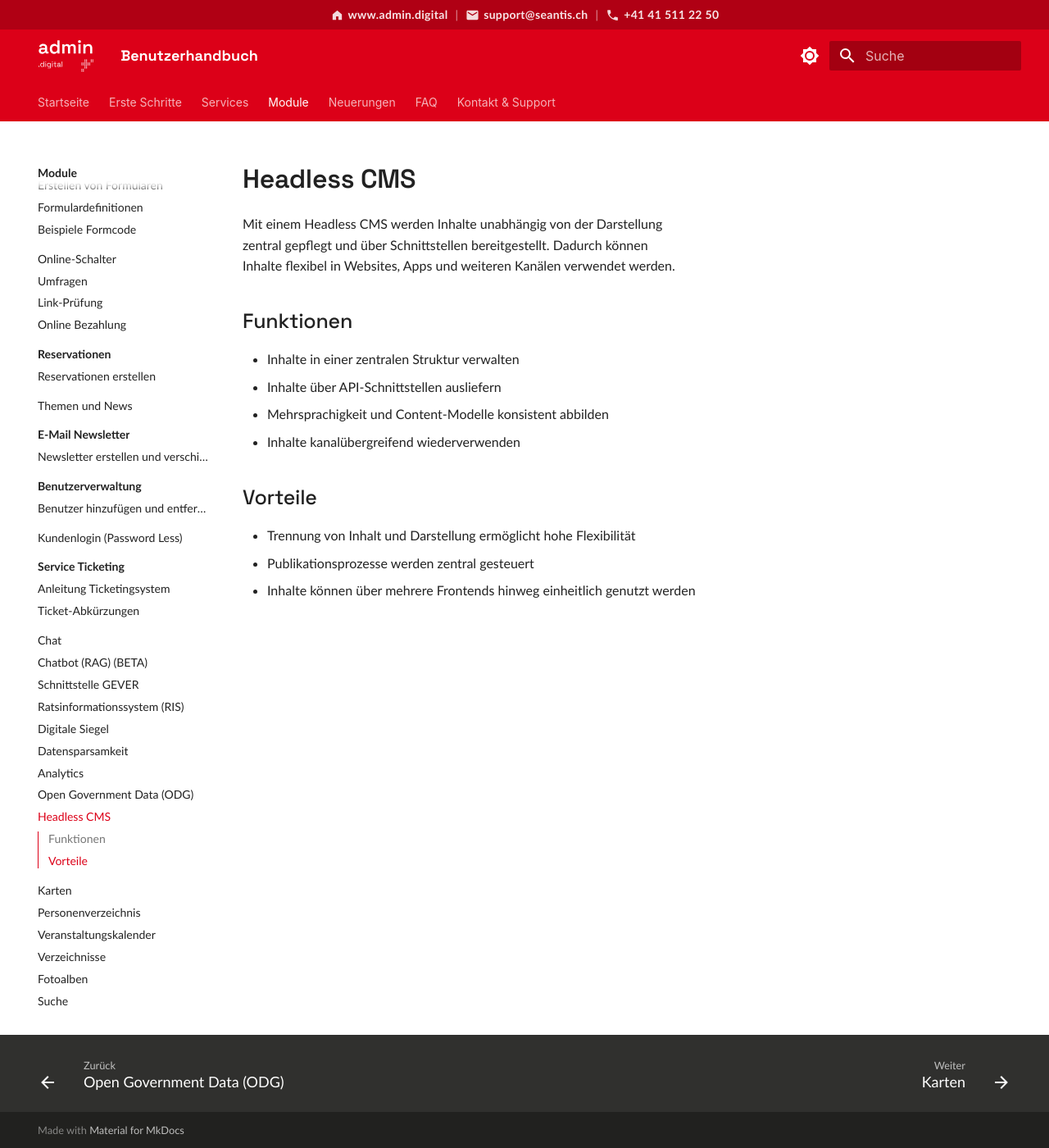
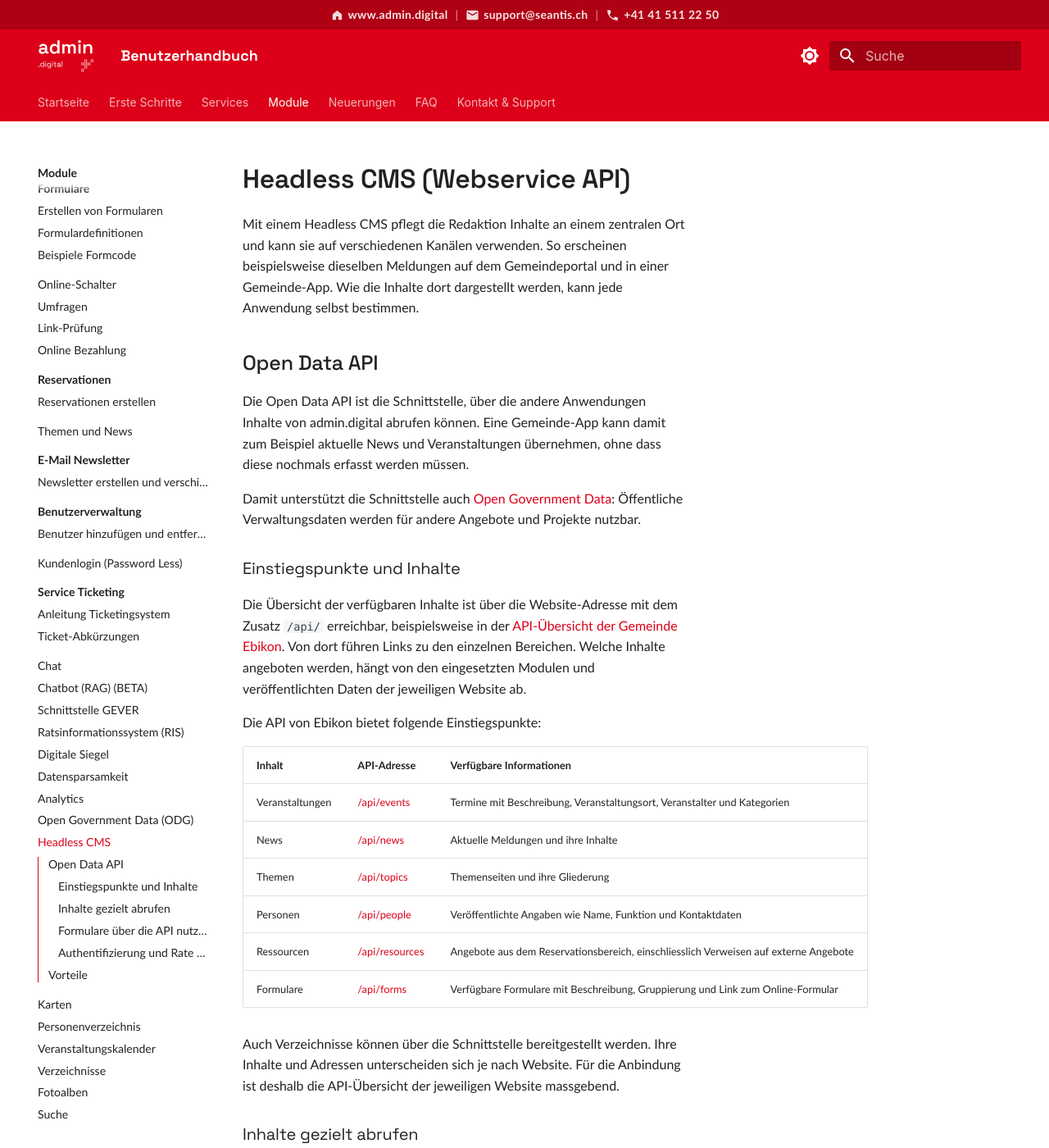
Before and after one commit to seantis/docs-admin-digital, an MkDocs documentation site: the page built from content/module/headless-cms/index.md, in a window 1280 px wide and 1400 px high. Shown: the whole window at 82% size. Built offline with MkDocs 1.6.1 and Material for MkDocs 9.7.7, drawn with Linux system fonts in a browser that asks for light colours; some of the changed text lies outside the part shown.

Commit message:
Webservice API für Formulare

```diff
--- a/content/module/headless-cms/index.md
+++ b/content/module/headless-cms/index.md
@@ -1,21 +1,55 @@
 ---
 title: Headless CMS
-description: Inhalte zentral verwalten und kanalübergreifend bereitstellen
+description: Inhalte und Formulare über die Open Data API in Websites, Apps und weitere Anwendungen einbinden
 ---
 
-# Headless CMS
+# Headless CMS (Webservice API)
 
-Mit einem Headless CMS werden Inhalte unabhängig von der Darstellung zentral gepflegt und über Schnittstellen bereitgestellt. Dadurch können Inhalte flexibel in Websites, Apps und weiteren Kanälen verwendet werden.
+Mit einem Headless CMS pflegt die Redaktion Inhalte an einem zentralen Ort und kann sie auf verschiedenen Kanälen verwenden. So erscheinen beispielsweise dieselben Meldungen auf dem Gemeindeportal und in einer Gemeinde-App. Wie die Inhalte dort dargestellt werden, kann jede Anwendung selbst bestimmen.
 
-## Funktionen
+## Open Data API
 
-- Inhalte in einer zentralen Struktur verwalten
-- Inhalte über API-Schnittstellen ausliefern
-- Mehrsprachigkeit und Content-Modelle konsistent abbilden
-- Inhalte kanalübergreifend wiederverwenden
+Die Open Data API ist die Schnittstelle, über die andere Anwendungen Inhalte von admin.digital abrufen können. Eine Gemeinde-App kann damit zum Beispiel aktuelle News und Veranstaltungen übernehmen, ohne dass diese nochmals erfasst werden müssen.
+
+Damit unterstützt die Schnittstelle auch [Open Government Data](/module/open-government-data/): Öffentliche Verwaltungsdaten werden für andere Angebote und Projekte nutzbar.
+
+### Einstiegspunkte und Inhalte
+
+Die Übersicht der verfügbaren Inhalte ist über die Website-Adresse mit dem Zusatz `/api/` erreichbar, beispielsweise in der [API-Übersicht der Gemeinde Ebikon](https://www.ebikon.ch/api/). Von dort führen Links zu den einzelnen Bereichen. Welche Inhalte angeboten werden, hängt von den eingesetzten Modulen und veröffentlichten Daten der jeweiligen Website ab.
+
+Die API von Ebikon bietet folgende Einstiegspunkte:
+
+| Inhalt | API-Adresse | Verfügbare Informationen |
+| --- | --- | --- |
+| Veranstaltungen | [/api/events](https://www.ebikon.ch/api/events) | Termine mit Beschreibung, Veranstaltungsort, Veranstalter und Kategorien |
+| News | [/api/news](https://www.ebikon.ch/api/news) | Aktuelle Meldungen und ihre Inhalte |
+| Themen | [/api/topics](https://www.ebikon.ch/api/topics) | Themenseiten und ihre Gliederung |
+| Personen | [/api/people](https://www.ebikon.ch/api/people) | Veröffentlichte Angaben wie Name, Funktion und Kontaktdaten |
+| Ressourcen | [/api/resources](https://www.ebikon.ch/api/resources) | Angebote aus dem Reservationsbereich, einschliesslich Verweisen auf externe Angebote |
+| Formulare | [/api/forms](https://www.ebikon.ch/api/forms) | Verfügbare Formulare mit Beschreibung, Gruppierung und Link zum Online-Formular |
+
+Auch Verzeichnisse können über die Schnittstelle bereitgestellt werden. Ihre Inhalte und Adressen unterscheiden sich je nach Website. Für die Anbindung ist deshalb die API-Übersicht der jeweiligen Website massgebend.
+
+### Inhalte gezielt abrufen
+
+Anwendungen können gezielt die Inhalte abrufen, die sie benötigen. Veranstaltungen lassen sich beispielsweise nach Suchbegriff, Zeitraum, Ort oder Kategorie auswählen. So kann eine Gemeinde-App nur die kommenden Konzerte anzeigen. Auch News und Themen lassen sich nach Stichworten durchsuchen. Die verfügbaren Auswahlmöglichkeiten sind in der API-Übersicht aufgeführt.
+
+### Formulare über die API nutzen
+
+Die API unterstützt auch Formulare. Damit kann beispielsweise eine Gemeinde-App die verfügbaren Online-Dienstleistungen anzeigen und unterstützte Formulare direkt an admin.digital übermitteln.
+
+Die Schnittstelle stellt dazu Informationen zum Formular und seinen Eingabefeldern bereit. Bei einer Einreichung prüft admin.digital die Angaben und erstellt bei Erfolg ein [Service Ticket](/module/service-ticketing/). Die Verwaltung kann die Anfrage anschliessend im gewohnten Ablauf bearbeiten.
+
+Formulare anderer Anbieter werden über ihren hinterlegten Link aufgerufen. Einreichungen sind nur innerhalb eines allfälligen Anmeldezeitraums möglich. Formulareingaben, die eine zwingende Online-Zahlung auslösen, werden über die API nicht unterstützt.
+
+### Authentifizierung und Rate Limits
+
+**Öffentliche Inhalte können ohne Anmeldung abgerufen werden.** Das gilt auch für die öffentliche Formularübersicht und die verfügbaren Angaben zu den Eingabefeldern. Die Anzahl der Abfragen innerhalb eines bestimmten Zeitraums ist jedoch begrenzt. Wird eines dieser sogenannten **Rate Limits** erreicht, muss die Anwendung vor weiteren Abfragen warten.
+
+**Für das Einreichen von Formularen muss sich die angebundene Anwendung ausweisen.** Diese Authentifizierung erfolgt über einen API-Zugangsschlüssel mit der entsprechenden Berechtigung. Der Schlüssel wird in den Einstellungen der Plattform erstellt. Mit einem gültigen, authentifizierten Zugang entfallen auch die oben beschriebenen Abfragelimits.
 
 ## Vorteile
 
-- Trennung von Inhalt und Darstellung ermöglicht hohe Flexibilität
-- Publikationsprozesse werden zentral gesteuert
-- Inhalte können über mehrere Frontends hinweg einheitlich genutzt werden
+- Inhalte einmal pflegen und auf mehreren Kanälen verwenden
+- Gemeinde-Apps, Informationsangebote und weitere Anwendungen mit aktuellen Daten versorgen
+- Formulare aus externen Anwendungen in die bestehenden Verwaltungsprozesse einbinden
```
Also changed, not shown: content/module/open-government-data/index.md (+6 -0 lines).
